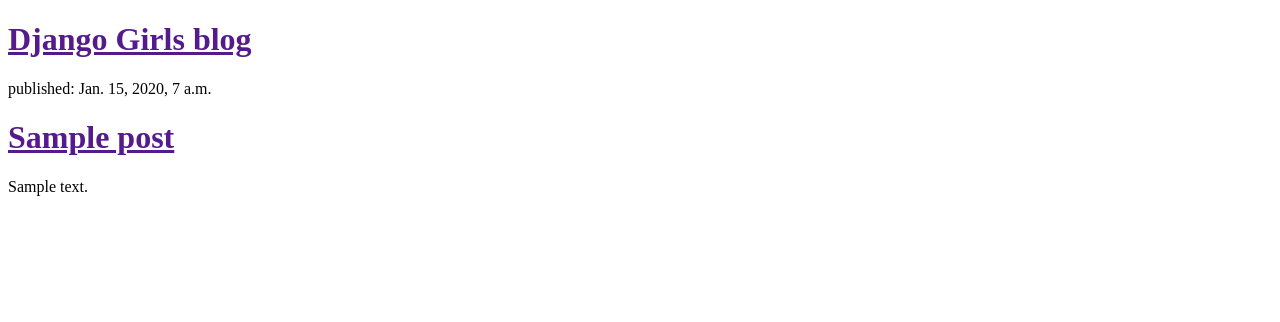
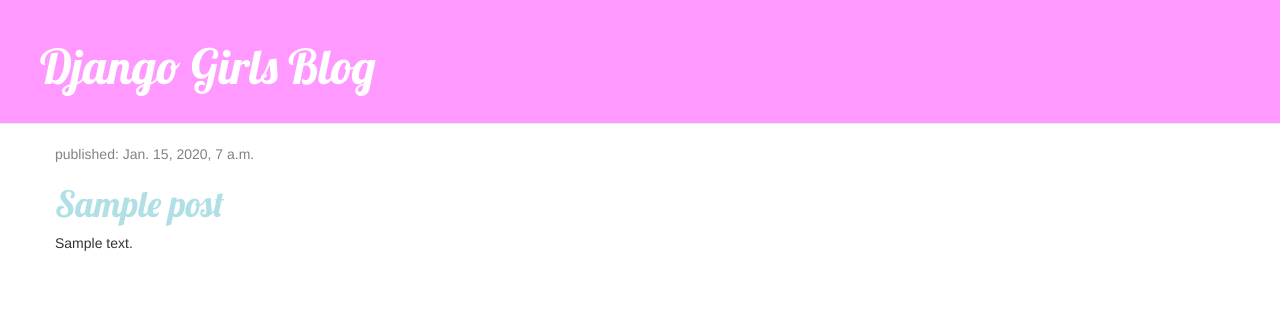
Before and after one commit to karolychan/my-second-blog, a Django app: template blog/templates/blog/post_list.html in a window 1280 px wide. Shown: the top 322 px of the page. Run offline with Django 3.2, Linux system fonts and the light colour scheme; the template is opened without the code that fills it: values that come from a table or form of the project are taken from there, others are empty; tables that the repository leaves empty hold one stand-in row (values such as "Sample post"); some libraries are stand-ins or nearby versions.

Commit message:
adicionou view e os templates com os staticos CSS

```diff
--- /dev/null
+++ b/blog/static/css/blog.css
@@ -0,0 +1,55 @@
+/*h1 a {
+    color: #fd9bbf;
+    font-family: 'Lobster';
+}
+body {
+    padding-left: 18px;
+}*/
+
+.page-header {
+    background-color: #ff99ff;
+    margin-top: 0;
+    padding: 20px 20px 20px 40px;
+}
+
+.page-header h1, .page-header h1 a, .page-header h1 a:visited, .page-header h1 a:active {
+    color: #ffffff;
+    font-size: 36pt;
+    text-decoration: none;
+}
+
+.content {
+    margin-left: 40px;
+}
+
+h1, h2, h3, h4 {
+    font-family: 'Lobster', cursive;
+}
+
+.date {
+    color: #828282;
+}
+
+.save {
+    float: right;
+}
+
+.post-form textarea, .post-form input {
+    width: 100%;
+}
+
+.top-menu, .top-menu:hover, .top-menu:visited {
+    color: #ffffff;
+    float: right;
+    font-size: 26pt;
+    margin-right: 20px;
+}
+
+.post {
+    margin-bottom: 70px;
+}
+
+.post h1 a, .post h1 a:visited {
+    color: #b0e0e6;
+}
+<a href="https://en.wikipedia.org/wiki/Django" class="external_link" id="link_to_wiki_page">
--- /dev/null
+++ b/blog/templates/blog/base.html
@@ -0,0 +1,24 @@
+<!DOCTYPE html>
+{% load staticfiles %}
+<html>
+    <head>
+        <title>Django Girls blog</title>
+        <link rel="stylesheet" href="//maxcdn.bootstrapcdn.com/bootstrap/3.2.0/css/bootstrap.min.css">
+        <link rel="stylesheet" href="//maxcdn.bootstrapcdn.com/bootstrap/3.2.0/css/bootstrap-theme.min.css">
+        <link href='//fonts.googleapis.com/css?family=Lobster&subset=latin,latin-ext' rel='stylesheet' type='text/css'>
+        <link rel="stylesheet" href="{% static 'css/blog.css' %}">
+    </head>
+   <body>
+    <div class="page-header">
+        <h1><a href="/">Django Girls Blog</a></h1>
+    </div>
+    <div class="content container">
+        <div class="row">
+            <div class="col-md-8">
+            {% block content %}
+            {% endblock %}
+            </div>
+        </div>
+    </div>
+</body>
+</html>
--- a/blog/templates/blog/post_list.html
+++ b/blog/templates/blog/post_list.html
@@ -1,20 +1,40 @@
-<!DOCTYPE html>
+
+{% extends 'blog/base.html' %}
+<!--<!DOCTYPE html>
+{% load staticfiles %}
 <html>
 <head>
+
 	<title>Django girls blog
 	</title>
+	<link rel="stylesheet" href="//maxcdn.bootstrapcdn.com/bootstrap/3.2.0/css/bootstrap.min.css">
+	<link rel="stylesheet" href="//maxcdn.bootstrapcdn.com/bootstrap/3.2.0/css/
+	bootstrap-theme.min.css">
+	<link rel="stylesheet" href="{% static 'css/blog.css' %}">
+	<link href="//fonts.googleapis.com/css?family=Lobster&subset=latin,latin-ext" rel="stylesheet" type="text/css">
+
+
 
 
 </head>
 <body>
-	<div>
-		<h1><a href="">Django Girls blog </a> </h1>
+
+	<div class="page-header">
+		<h1><a href="/">Django Girls blog </a> </h1>
 	</div>
-	<div>
+
+	<div class="content container">
+    <div class="row">
+        <div class="col-md-8">
+-->
+{% block content %}
 		{% for post in posts %}
-    <div>
+    <div class="post">
+        <div class="date">
         <p>published: {{ post.published_date }}</p>
-        <h1><a href="">{{ post.title }}</a></h1>
+    </div>
+       <h1><a href="{% url 'post_detail' pk=post.pk %}">{{ post.title }}</a></h1>
+
         <p>{{ post.text|linebreaksbr }}</p>
     </div>
 {% endfor %}
@@ -23,8 +43,11 @@
 		<p> published:18/03</p>
 		<h2><a href=""> My second post on my second-blog</a></h2>
 		<p>  Aliquam etiam feugiat malesuada egestas platea quisque sed, scelerisque platea senectus primis libero etiam. </p>
-	-->
-	</div>
+
+</div>
+</div>
+</div>
 
 </body>
-</html>
+</html> -->
+{% endblock %}
--- a/blog/urls.py
+++ b/blog/urls.py
@@ -3,4 +3,5 @@
 
 urlpatterns = [
 		url(r'^$', views.post_list, name='post_list'),
+	    url(r'^post/(?P<pk>[0-9]+)/$', views.post_detail, name='post_detail'),
 	]
--- a/blog/views.py
+++ b/blog/views.py
@@ -1,9 +1,14 @@
 from django.shortcuts import render
 from django.utils import timezone
 from .models import Post
+from django.shortcuts import render, get_object_or_404
 
 #myviews
 def post_list(request):
 	posts= Post.objects.filter(published_date__lte=timezone.now()).order_by('published_date')
 
 	return render(request, 'blog/post_list.html',{'posts':posts})
+	Post.objects.get(pk=pk)
+def post_detail(request, pk):
+    post = get_object_or_404(Post, pk=pk)
+    return render(request, 'blog/post_detail.html', {'post': post})
```
Also changed, not shown: blog/templates/blog/post_detail.html (added, +13 -0 lines).
